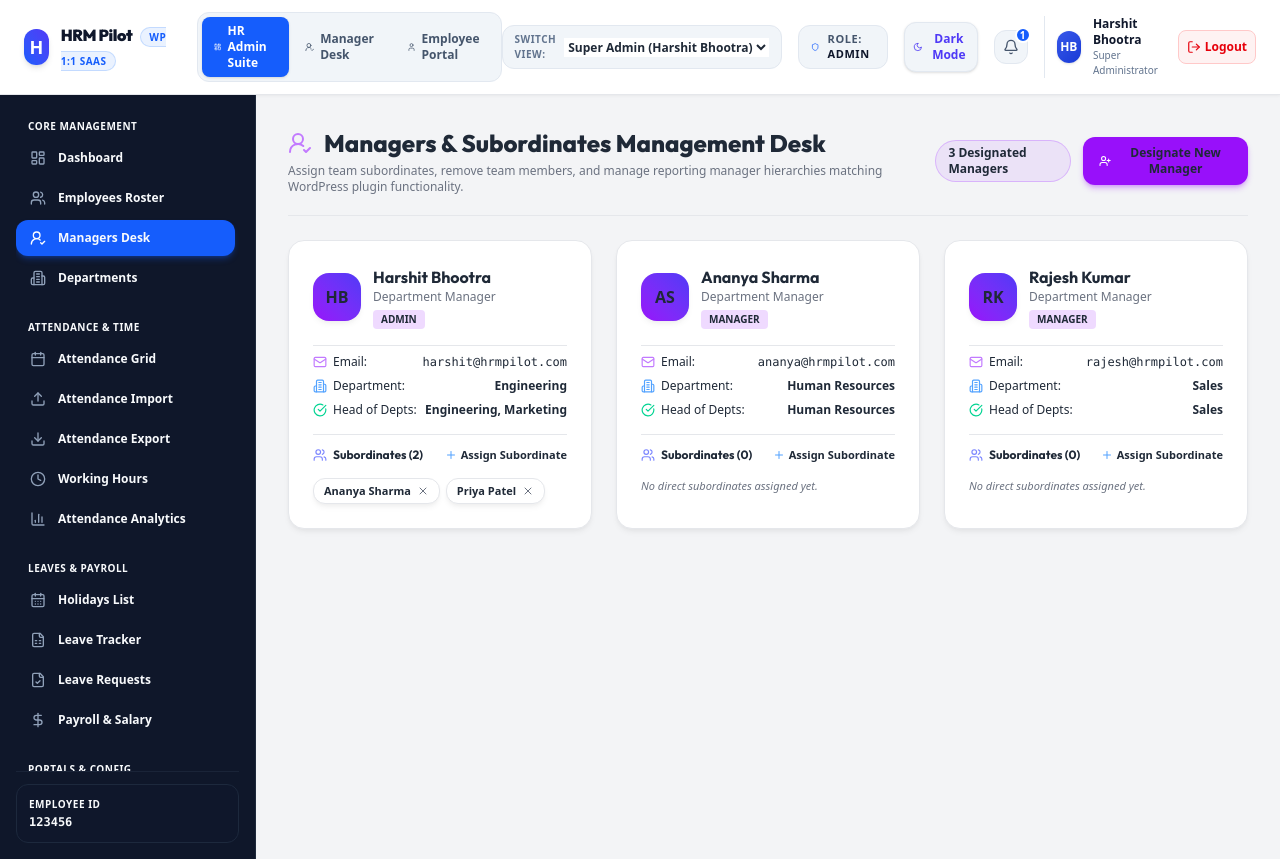
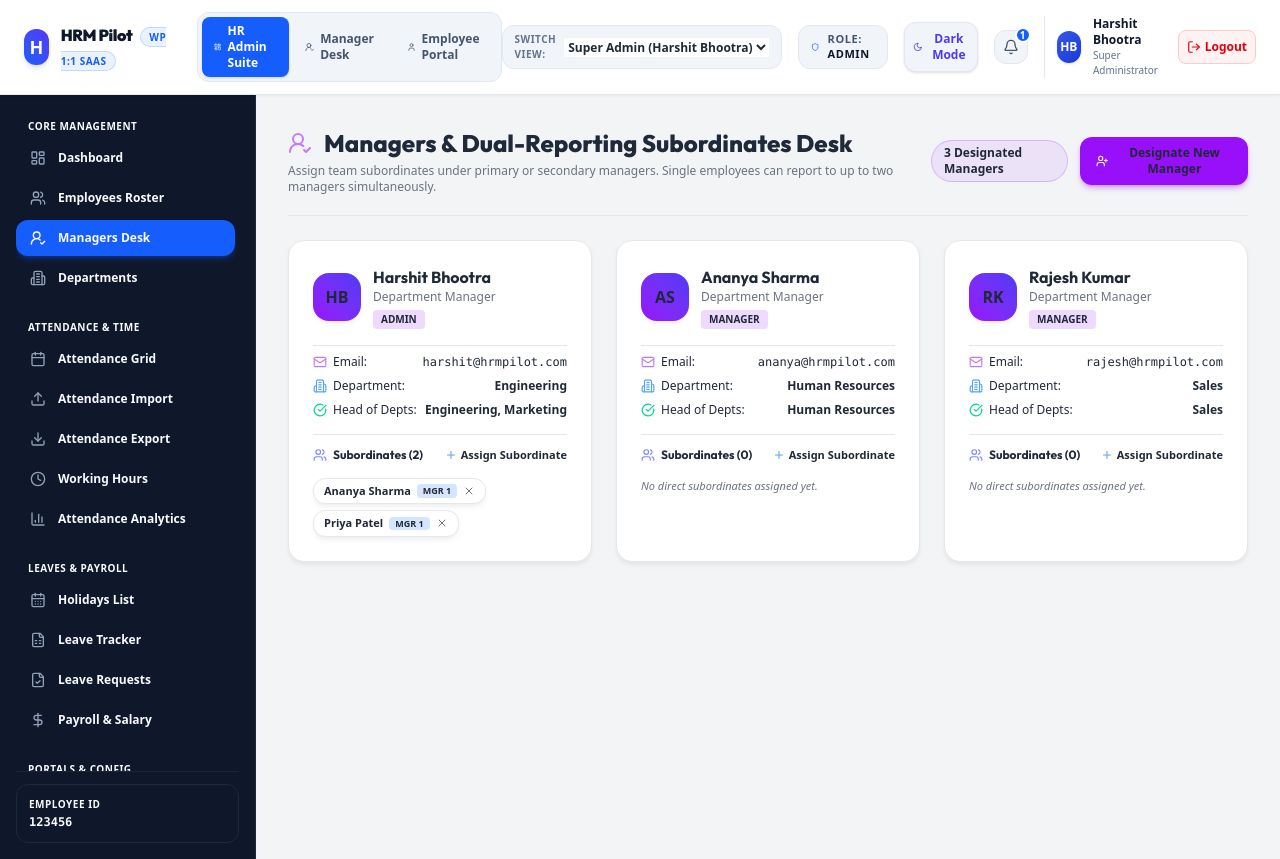
Before and after one commit to harsh12356-44/hrm-pilot-web-app, a Next.js app: page /admin/managers in a window 1280 px wide. Built offline with nearby package versions, Linux system fonts and the light colour scheme.

Commit message:
Added dual reporting manager support so single employees can report to two managers simultaneously

```diff
--- a/data/db.json
+++ b/data/db.json
@@ -47,7 +47,15 @@
       "status": "ACTIVE",
       "casualAllowance": 6,
       "plannedAllowance": 6,
-      "sickAllowance": 6
+      "sickAllowance": 6,
+      "phone": "",
+      "designation": "Manager",
+      "dateOfJoining": "2024-01-15",
+      "primaryManager": "Harshit Bhootra",
+      "secondaryManager": "",
+      "employeeType": "Full Time",
+      "monthlySalary": 75000,
+      "weeklyOff": "Sunday"
     },
     {
       "id": "emp-5",
--- a/src/app/admin/managers/page.tsx
+++ b/src/app/admin/managers/page.tsx
@@ -59,7 +59,7 @@ export default function ManagersAdminPage() {
     (e) => e.role === 'MANAGER' || e.role === 'ADMIN'
   );
 
-  // Handle Assign Subordinate to Manager
+  // Handle Assign Subordinate to Manager (Supports Dual Managers: Primary & Secondary)
   const handleAssignSubordinate = async (e: React.FormEvent) => {
     e.preventDefault();
     if (!assignModalMgr || !selectedSubId) return;
@@ -68,12 +68,23 @@ export default function ManagersAdminPage() {
       const targetEmp = employees.find((emp) => emp.id === selectedSubId);
       if (!targetEmp) return;
 
+      let updatePayload: Partial<Employee> = {};
+
+      if (!targetEmp.primaryManager || targetEmp.primaryManager === '-- None --') {
+        updatePayload.primaryManager = assignModalMgr.name;
+      } else if (!targetEmp.secondaryManager || targetEmp.secondaryManager === '-- None --') {
+        updatePayload.secondaryManager = assignModalMgr.name;
+      } else {
+        // If both managers are filled, replace secondary manager
+        updatePayload.secondaryManager = assignModalMgr.name;
+      }
+
       await fetch('/api/employees', {
         method: 'POST',
         headers: { 'Content-Type': 'application/json' },
         body: JSON.stringify({
           id: targetEmp.id,
-          primaryManager: assignModalMgr.name,
+          ...updatePayload,
         }),
       });
 
@@ -90,12 +101,20 @@ export default function ManagersAdminPage() {
   // Handle Remove Subordinate from Manager
   const handleRemoveSubordinate = async (sub: Employee, mgrName: string) => {
     try {
+      let updatePayload: Partial<Employee> = {};
+      if (sub.primaryManager === mgrName) {
+        updatePayload.primaryManager = '';
+      }
+      if (sub.secondaryManager === mgrName) {
+        updatePayload.secondaryManager = '';
+      }
+
       await fetch('/api/employees', {
         method: 'POST',
         headers: { 'Content-Type': 'application/json' },
         body: JSON.stringify({
           id: sub.id,
-          primaryManager: '-- None --',
+          ...updatePayload,
         }),
       });
 
@@ -146,10 +165,10 @@ export default function ManagersAdminPage() {
             <div>
               <h1 className="text-2xl font-extrabold text-white font-heading flex items-center space-x-3">
                 <UserCheck2 className="w-6 h-6 text-purple-400" />
-                <span>Managers & Subordinates Management Desk</span>
+                <span>Managers & Dual-Reporting Subordinates Desk</span>
               </h1>
               <p className="text-xs text-slate-400 mt-1">
-                Assign team subordinates, remove team members, and manage reporting manager hierarchies matching WordPress plugin functionality.
+                Assign team subordinates under primary or secondary managers. Single employees can report to up to two managers simultaneously.
               </p>
             </div>
 
@@ -184,9 +203,9 @@ export default function ManagersAdminPage() {
               managers.map((mgr) => {
                 const managedDepts = departments.filter((d) => d.managerName === mgr.name);
 
-                // Subordinates assigned directly to this manager OR belonging to manager's department
+                // Subordinates assigned directly to this manager as Primary (Manager 1) OR Secondary (Manager 2)
                 const directSubordinates = employees.filter(
-                  (e) => e.id !== mgr.id && (e.primaryManager === mgr.name || (e.department === mgr.department && !e.primaryManager))
+                  (e) => e.id !== mgr.id && (e.primaryManager === mgr.name || e.secondaryManager === mgr.name)
                 );
 
                 return (
@@ -262,12 +281,19 @@ export default function ManagersAdminPage() {
 
                         {directSubordinates.length > 0 ? (
                           <div className="flex flex-wrap gap-1.5 pt-1">
-                            {directSubordinates.map((sub) => (
+                            {directSubordinates.map((sub) => {
+                              const isPrimary = sub.primaryManager === mgr.name;
+                              return (
                                 <div
                                   key={sub.id}
                                   className="px-2.5 py-1 rounded-xl bg-slate-800 border border-slate-700/80 text-[11px] text-slate-200 flex items-center space-x-1.5 group"
                                 >
                                   <span className="font-semibold">{sub.name}</span>
+                                  <span className={`text-[9px] px-1.5 py-0.2 rounded font-bold uppercase ${
+                                    isPrimary ? 'bg-blue-500/20 text-blue-300' : 'bg-purple-500/20 text-purple-300'
+                                  }`}>
+                                    {isPrimary ? 'Mgr 1' : 'Mgr 2'}
+                                  </span>
                                   <button
                                     onClick={() => handleRemoveSubordinate(sub, mgr.name)}
                                     title={`Remove ${sub.name} from ${mgr.name}`}
@@ -276,7 +302,8 @@ export default function ManagersAdminPage() {
                                     <X className="w-3 h-3" />
                                   </button>
                                 </div>
-                            ))}
+                              );
+                            })}
                           </div>
                         ) : (
                           <p className="text-[11px] text-slate-500 italic py-1">No direct subordinates assigned yet.</p>
```
Lines whose indentation alone changed are shown as unchanged.
